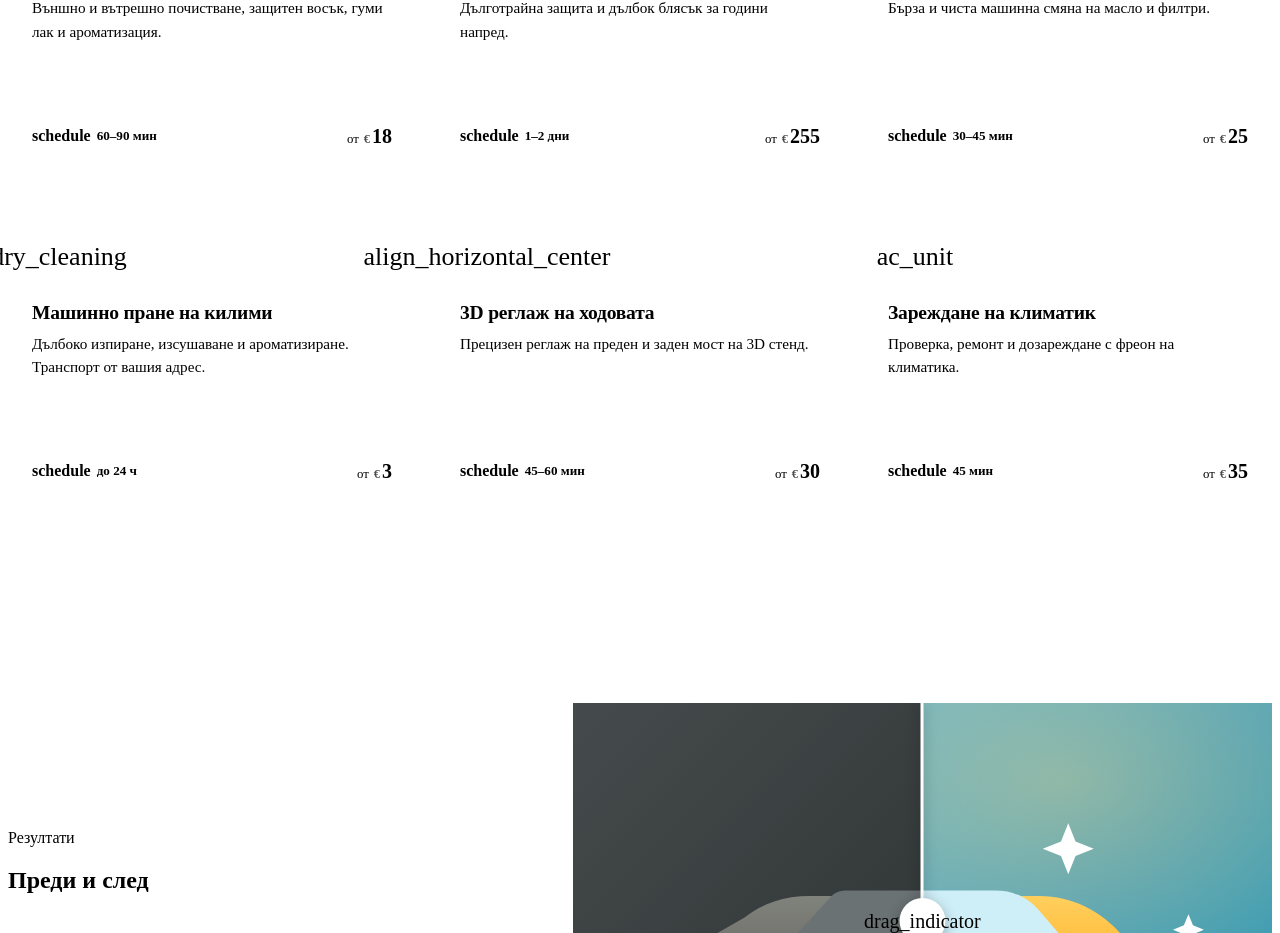
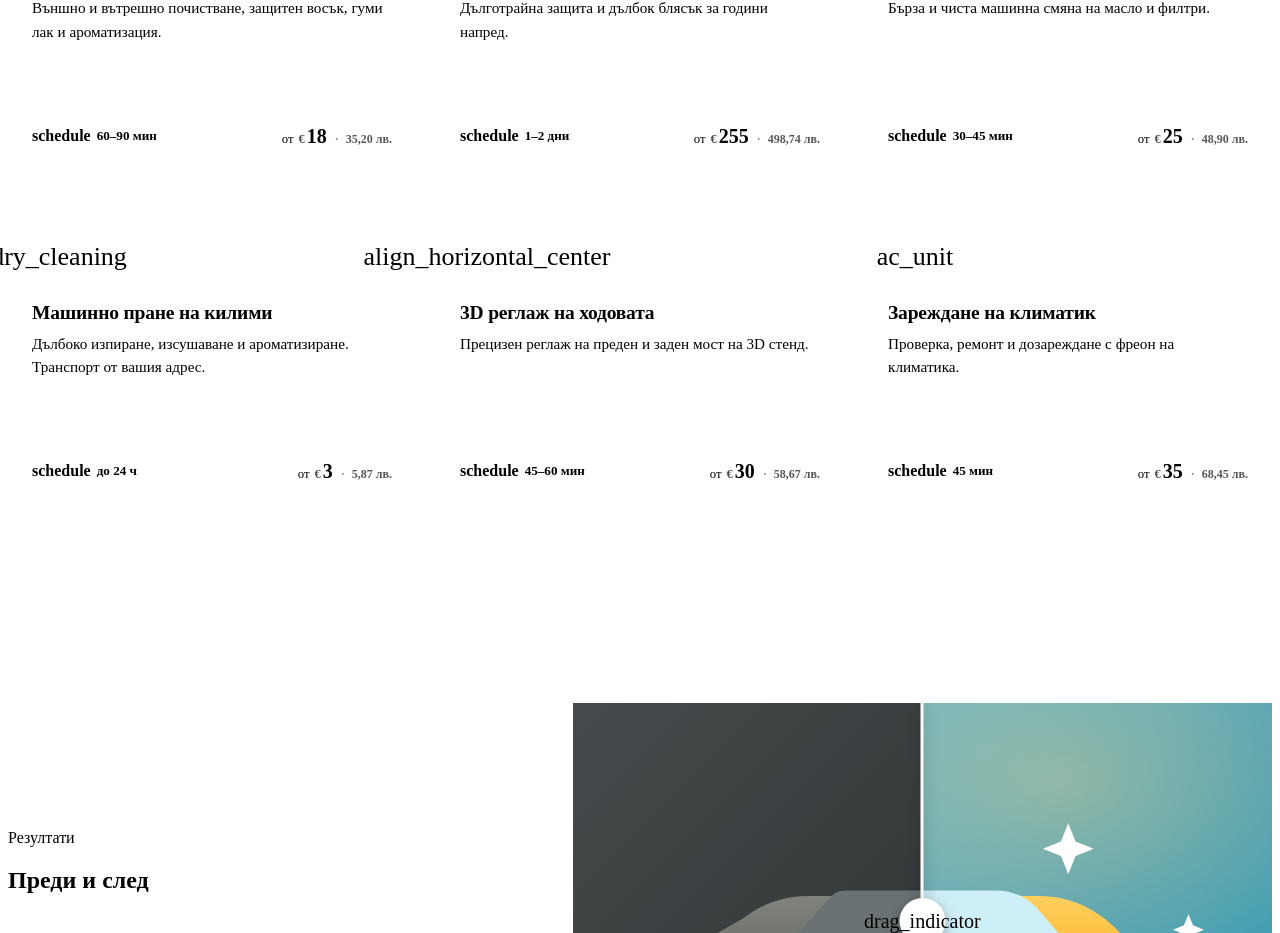
Before and after one commit to PhoenixMaster123/haris-auto, a React (Vite) app: page / in a window 1280 px wide. Shown: the part 2179-3112 px from the top of the page. Built offline with nearby package versions, Linux system fonts and the light colour scheme; the HTML template or start-up script is replaced by a standard one.

Commit message:
feat: show dual EUR/BGN prices for the euro changeover

```diff
--- a/src/components/Cards.module.css
+++ b/src/components/Cards.module.css
@@ -16,6 +16,18 @@
   font-weight: 700;
   opacity: 0.7;
   margin-right: 1px;
+}
+/* leva companion during the dual-display period — quiet, never wraps */
+.bgn {
+  font-weight: 600;
+  opacity: 0.66;
+  white-space: nowrap;
+  margin-left: 7px;
+}
+.bgn::before {
+  content: "·";
+  margin-right: 7px;
+  opacity: 0.7;
 }
 
 /* ---- service card ---- */
--- a/src/components/Cards.tsx
+++ b/src/components/Cards.tsx
@@ -1,9 +1,10 @@
 import { Icon } from "./Icon";
 import { useI18n, useLocalized } from "../hooks/useI18n";
 import type { Service } from "../types";
+import { bgnPrice } from "../data";
 import styles from "./Cards.module.css";
 
-/** Euro price tag, e.g. €18 */
+/** Dual-display price tag for the euro changeover, e.g. €18 · 35,20 лв. */
 export function Price({
   amount,
   size = 21,
@@ -19,6 +20,9 @@ export function Price({
         €
       </span>
       <span style={{ fontSize: size }}>{amount}</span>
+      <span className={styles.bgn} style={{ fontSize: Math.max(12, size * 0.3) }}>
+        {bgnPrice(amount)}
+      </span>
     </span>
   );
 }
```
